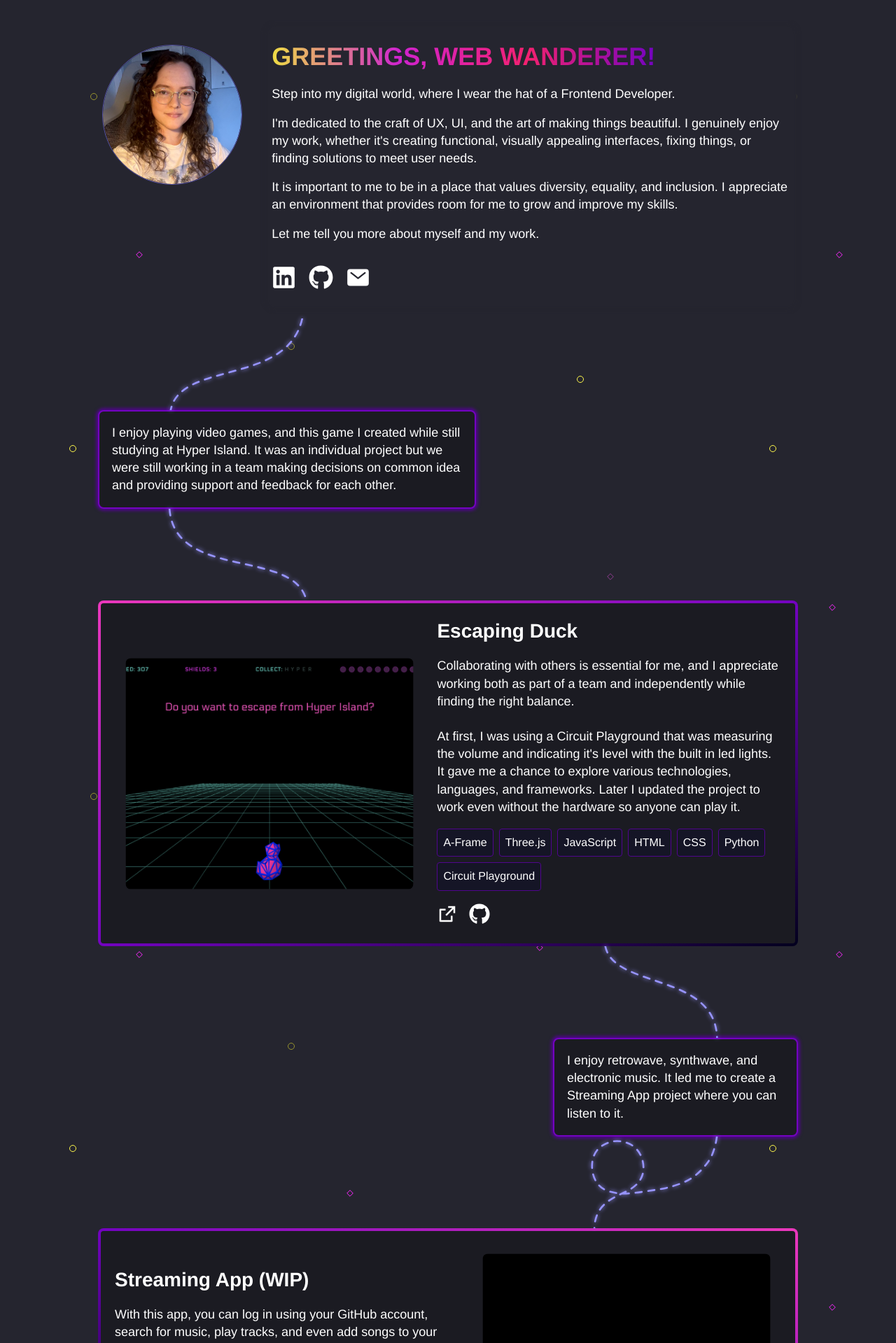
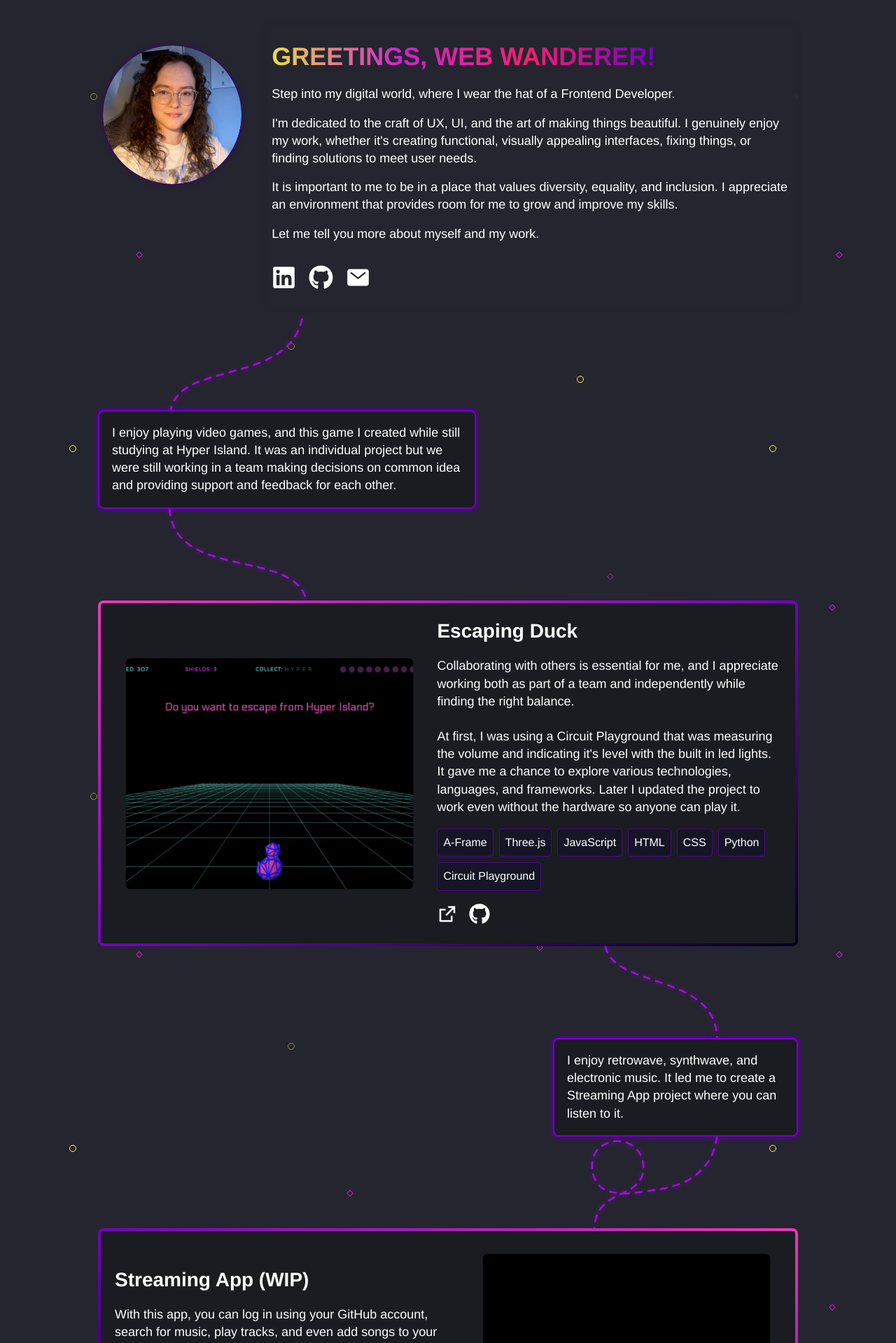
Before and after one commit to avreally/portfolio-website, a React (Create React App) app: page / in a window 1280 px wide. Shown: the top 1919 px of the page at 70% size. Built offline with nearby package versions, Linux system fonts and the light colour scheme.

Commit message:
little style updates

```diff
--- a/src/components/aboutMe/styles.css
+++ b/src/components/aboutMe/styles.css
@@ -19,7 +19,8 @@
 .profilePic {
   width: 100%;
   border-radius: 50%;
-  border: 1px solid rgba(119, 114, 255, 0.55);
+  border: 1px solid #340565;
+  box-shadow: 0 0 8pt -2pt #340565;
   opacity: 0;
   transition: opacity 1s, transform 1s;
   transform: scale(0.95);
--- a/src/components/connectingLine/index.tsx
+++ b/src/components/connectingLine/index.tsx
@@ -12,7 +12,7 @@ const connectingLine = ({
 }: ConnectingLineProps) => {
   const lineVariants = [
     <svg
-      className="line neonlightBlue"
+      className="line neonPurple"
       key={1}
       viewBox="0 0 307 201"
       fill="none"
@@ -25,7 +25,7 @@ const connectingLine = ({
       />
     </svg>,
     <svg
-      className="line neonlightBlue"
+      className="line neonPurple"
       key={2}
       viewBox="0 0 307 202"
       fill="none"
@@ -38,7 +38,7 @@ const connectingLine = ({
       />
     </svg>,
     <svg
-      className="line neonlightBlue"
+      className="line neonPurple"
       key={3}
       viewBox="0 0 307 201"
       fill="none"
@@ -51,7 +51,7 @@ const connectingLine = ({
       />
     </svg>,
     <svg
-      className="line neonlightBlue"
+      className="line neonPurple"
       key={4}
       viewBox="0 0 307 201"
       fill="none"
--- a/src/components/connectingLine/styles.css
+++ b/src/components/connectingLine/styles.css
@@ -26,13 +26,13 @@
   align-self: center;
 }
 
-.neonlightBlue {
-  -webkit-filter: drop-shadow(0 0 3px #9794ffff);
-  filter: drop-shadow(0 0 3px #9794ffff);
+.neonPurple {
+    -webkit-filter: drop-shadow(0 0 3px #ec38bc);
+  filter: drop-shadow(0 0 3px #7303c0);
 }
 
 .linePath {
-  stroke: #9794ffff;
+  stroke: #9815c0;
   stroke-width: 4px;
   stroke-dasharray: 14;
   stroke-linecap: round;
--- a/src/components/projectInfo/index.tsx
+++ b/src/components/projectInfo/index.tsx
@@ -11,7 +11,10 @@ const ProjectInfo = ({ project }: ProjectInfoProps) => {
   return (
     <div className="projectInfo">
       <h2 className="projectName">{project.name}</h2>
-      <p className="projectAbout" dangerouslySetInnerHTML={{ __html: project.about }} />
+      <p
+        className="projectAbout"
+        dangerouslySetInnerHTML={{ __html: project.about }}
+      />
       <ul className="stack">
         {project.stack.map((element) => (
           <li key={element} className="stackElement">
```
